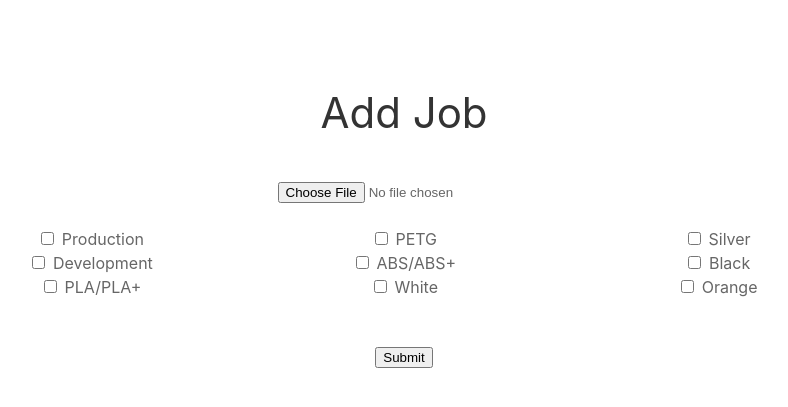
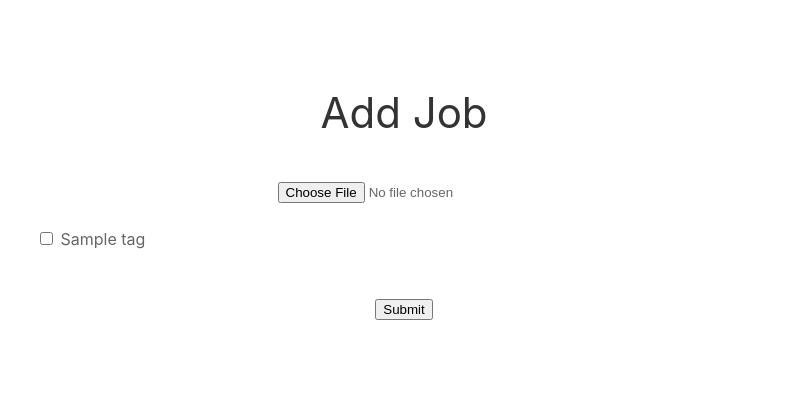
Before and after one commit to mitchellblaser/LunarPrintfarm, a Flask app: template src/app/templates/job.html in a window 1280 px wide. Shown: the part 80-487 px from the top of the page, without its empty margins (236-1024 px from the left). Run offline with Flask 3, Linux system fonts and the light colour scheme; the template is opened without the code that fills it: most values are stand-ins (such as "Sample title", 1, 10 or a date in 2020).

Commit message:
Added auto generation of tags on Add Job page

```diff
--- a/src/app/__init__.py
+++ b/src/app/__init__.py
@@ -1,6 +1,7 @@
 from printer import Printer, PrinterType
 from states import PrinterState
 import config
+import printqueue
 
 from flask import Flask, render_template, redirect
 
@@ -10,7 +11,7 @@ printers = []
 
 entries = 0
 for entry in config.printers:
-    printers.append(Printer(entries, entry["name"], entry["type"], entry["ipaddr"], entry["port"], entry["apikey"]).pr)
+    printers.append(Printer(entries, entry["name"], entry["type"], entry["ipaddr"], entry["port"], entry["apikey"], entry["tags"]).pr)
     entries = entries + 1
 
 for printer in printers:
@@ -43,4 +44,4 @@ def cancelprint(printer):
 
 @app.route('/job')
 def job():
-    return render_template("job.html", printers=printers)
+    return render_template("job.html", printers=printers, tags=printqueue.CollectAllTags(printers))
--- a/src/app/templates/job.html
+++ b/src/app/templates/job.html
@@ -17,32 +17,12 @@
             <div class="uk-column-1-3">
 
                 <div>
-                    <input type="checkbox" id="TAG_PROD" value="TAG_PROD">
-                    <label for="TAG_PROD"> Production</label><br>
 
-                    <input type="checkbox" id="TAG_DEV" value="TAG_DEV">
-                    <label for="TAG_DEV"> Development</label><br>
+                    {% for tag in tags %}
+                        <input type="checkbox" id={{tag}} value={{tag}}>
+                        <label for={{tag}}> {{tag}}</label><br>
+                    {% endfor %}
 
-                    <input type="checkbox" id="TAG_PLA" value="TAG_PLA">
-                    <label for="TAG_PLA"> PLA/PLA+</label><br>
-
-                    <input type="checkbox" id="TAG_PETG" value="TAG_PETG">
-                    <label for="TAG_PETG"> PETG</label><br>
-
-                    <input type="checkbox" id="TAG_ABS" value="TAG_ABS">
-                    <label for="TAG_ABS"> ABS/ABS+</label><br>
-
-                    <input type="checkbox" id="TAG_WHITE" value="TAG_WHITE">
-                    <label for="TAG_WHITE"> White</label><br>
-
-                    <input type="checkbox" id="TAG_SILVER" value="TAG_SILVER">
-                    <label for="TAG_SILVER"> Silver</label><br>
-
-                    <input type="checkbox" id="TAG_BLACK" value="TAG_BLACK">
-                    <label for="TAG_BLACK"> Black</label><br>
-
-                    <input type="checkbox" id="TAG_ORANGE" value="TAG_ORANGE">
-                    <label for="TAG_ORANGE"> Orange</label><br>
                 </div>
             </div>
 
--- a/src/octoprint.py
+++ b/src/octoprint.py
@@ -4,18 +4,20 @@ import json
 from states import PrinterState
 
 class PrinterOctoPrint:
-    def __init__(self, id: int, name: str, ipaddr: str, port: int, apikey: str):
+    def __init__(self, id: int, name: str, ipaddr: str, port: int, apikey: str, tags: list):
         self.id = id
         self.name = name
         self.ipaddr = ipaddr
         self.port = port
         self.apikey = apikey
+        self.tags = tags
 
     id = 0
     name = "Unconfigured"
     ipaddr = "127.0.0.1"
     port = 5000
     apikey = ""
+    tags = []
 
     def GetVersion(self):
         """Returns version string from printer.
--- a/src/printer.py
+++ b/src/printer.py
@@ -8,13 +8,13 @@ class PrinterType(Enum):
     KLIPPER = 1
 
 class Printer:
-    def __init__(self, id: int, name: str, type: PrinterType, ipaddr: str, port: int, apikey: str):
+    def __init__(self, id: int, name: str, type: PrinterType, ipaddr: str, port: int, apikey: str, tags: list):
         self.type = type
 
         if self.type == PrinterType.OCTO:
-            self.pr = octoprint.PrinterOctoPrint(id, name, ipaddr, port, apikey)
+            self.pr = octoprint.PrinterOctoPrint(id, name, ipaddr, port, apikey, tags)
         if self.type == PrinterType.KLIPPER:
-            self.pr = klipper.PrinterKlipper(id, name, ipaddr, port, apikey)
+            self.pr = klipper.PrinterKlipper(id, name, ipaddr, port, apikey, tags)
 
 
     type = PrinterType.OCTO
```
Also changed, not shown: src/config.py (+5 -5 lines), src/printqueue.py (added, +10 -0 lines), 1 other file.
